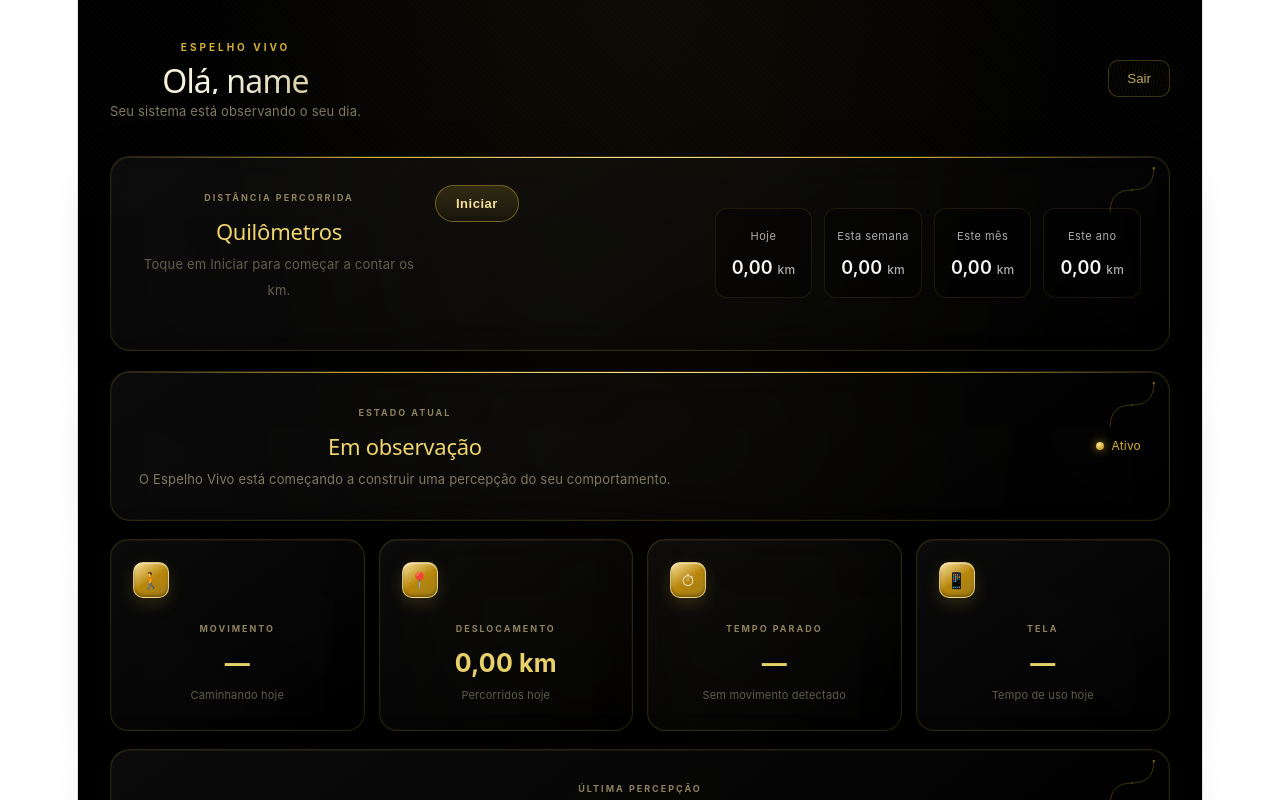
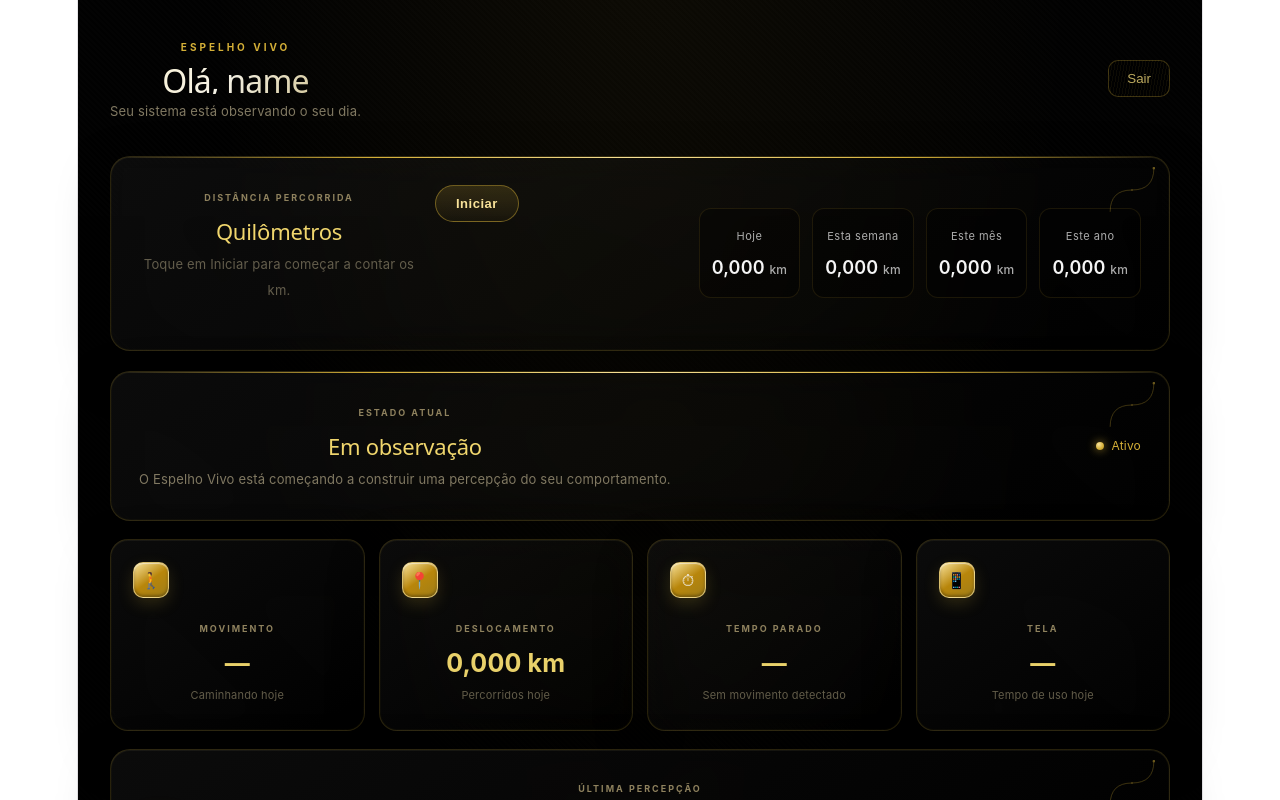
Before and after one commit to psxgame13-code/Espelho-VIVO0002, a React (Vite) app: page / in a window 1280 px wide. Both pictures are taken after typing "name@example.com", "Sample123" into the empty fields and a click on the button "Entrar". Shown: the top 800 px of the page. Built offline with nearby package versions, Linux system fonts and the light colour scheme.

Commit message:
melhoria000

```diff
--- a/src/EspelhoVivo/HomeEspelhoVivo.tsx
+++ b/src/EspelhoVivo/HomeEspelhoVivo.tsx
@@ -7,7 +7,7 @@ interface HomeEspelhoVivoProps {
 }
 
 function formatKm(value: number): string {
-  return value.toFixed(2).replace('.', ',');
+  return value.toFixed(3).replace('.', ',');
 }
 
 export default function HomeEspelhoVivo({
```
